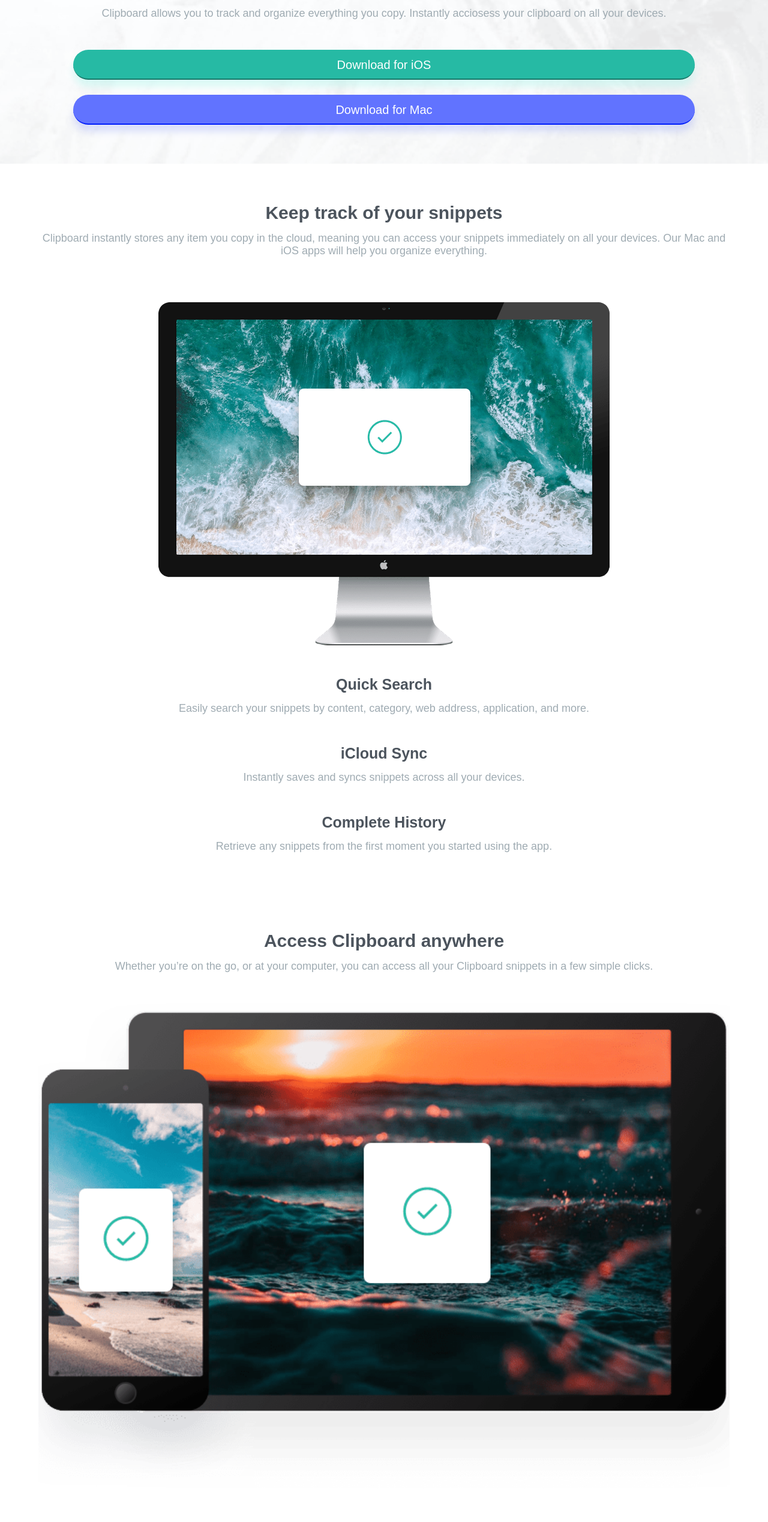
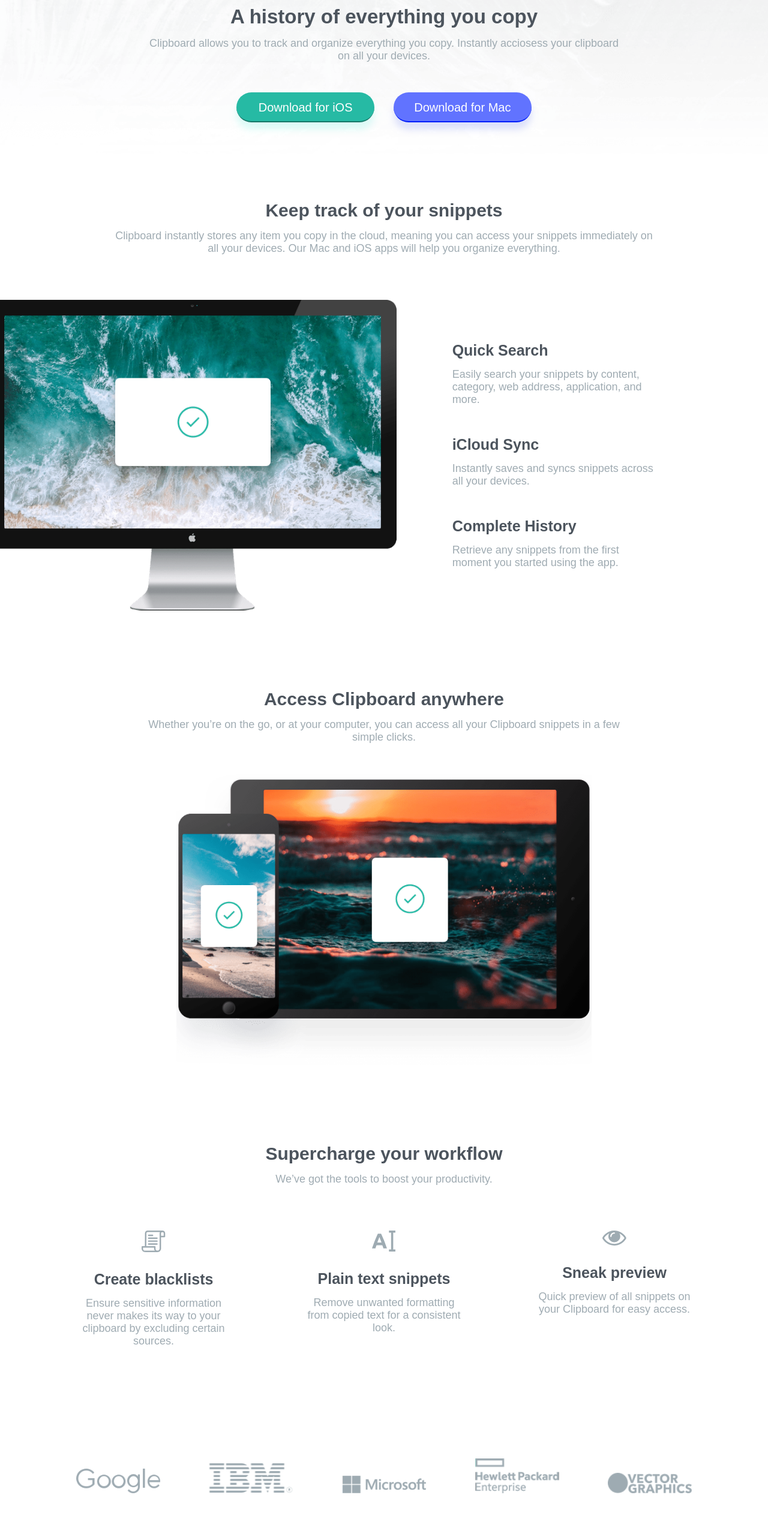
Before and after one commit to anthonyPassler/clipboard-landing-page-master, a plain HTML site: page index.html in a window 1280 px wide. Shown: the part 257-2795 px from the top of the page at 60% size. Drawn offline with Linux system fonts and the light colour scheme; a web font is replaced by a local one.

Commit message:
Mobile styling complete

```diff
--- a/index.html
+++ b/index.html
@@ -33,13 +33,17 @@
                     devices. Our Mac and iOS apps will help you organize everything.</p>
             </div>
             <div class="snippets-main">
+                <div class="snippets-image">
                     <img src="images/image-computer.png" alt="image of an iMac">
+                </div>
+                <div class="snippets-text">
                     <h3>Quick Search</h3>
                     <p>Easily search your snippets by content, category, web address, application, and more.</p>
                     <h3>iCloud Sync</h3>
                     <p>Instantly saves and syncs snippets across all your devices.</p>
                     <h3>Complete History</h3>
                     <p>Retrieve any snippets from the first moment you started using the app.</p>
+                </div>
             </div>
         </section>
         <section class="clipboard-section">
@@ -53,6 +57,7 @@
                 <h2>Supercharge your workflow</h2>
                 <p>We’ve got the tools to boost your productivity.</p>
             </div>
+            <div class="supercharge-container">
                 <div class="supercharge-items">
                     <img src="images/icon-blacklist.svg" alt="illustration of a list">
                     <h3>Create blacklists</h3>
@@ -67,6 +72,7 @@
                     <img src="images/icon-preview.svg" alt="illustration of an eye">
                     <h3>Sneak preview</h3>
                     <p>Quick preview of all snippets on your Clipboard for easy access.</p>
+                </div>
             </div>
         </section>
         <section class="client-logo-section">
@@ -87,7 +93,10 @@
         </section>
     </main>
     <footer>
+        <div class="footer-container">
+            <div class="footer-logo">
                 <img src="images/logo.svg" alt="company logo">
+            </div>
             <ul class="more-info-section">
                 <li>FAQs</li>
                 <li>Contact Us</li>
@@ -100,6 +109,7 @@
                 <li><i class="fab fa-twitter"></i></li>
                 <li><i class="fab fa-instagram"></i></li>
             </ul>
+        </div>
         <p class="attribution">
             Challenge by <a href="https://www.frontendmentor.io?ref=challenge" target="_blank">Frontend Mentor</a>.
             Coded by <a href="#">Anthony Pässler</a>.
--- a/style.css
+++ b/style.css
@@ -9,15 +9,16 @@
 }
 body {
 	font-family: 'Bai Jamjuree', sans-serif;
-	text-align: center;
 }
 p, ul li {
 	font-size: 1.8rem;
 	color: hsl(201, 11%, 66%);
 	margin-top: 15px;
+	text-align: center;
 }
 h1, h2, h3 {
 	color: hsl(210, 10%, 33%);
+	text-align: center;
 }
 h1 {
 	font-size: 3.3rem;
@@ -30,15 +31,18 @@
 }
 a {
 	font-size: 2rem;
+	text-align: center;
 }
 ul li {
 	list-style: none;
 }
 footer {
+	text-align: center;
 	background-color: hsl(201, 11%, 95%);
 }
 header, .snippets-section, .clipboard-section, .supercharge-section, .client-logo-section, .CTA-section {
 	padding: 65px 5%;
+	text-align: center;
 }
 /*---------------------------------------------------
 Buttons
@@ -82,8 +86,8 @@
 header img {
 	width: 100px;
 	margin-bottom: 50px;
+	margin-top: 50px;
 }
-
 /*---------------------------------------------------
 Main
 ---------------------------------------------------*/
@@ -115,9 +119,11 @@
 }
 /*Client Logo Section*/
 .client-logo-section ul li img{
+	width: 140px
+}
+.client-logo-section ul li{
 	padding: 25px;
 }
-
 /*---------------------------------------------------
 Footer
 ---------------------------------------------------*/
@@ -157,3 +163,132 @@
 	font-size: 11px;
 	color: hsl(228, 45%, 44%);
 }
+/*---------------------------------------------------
+Media Queries
+---------------------------------------------------*/
+ @media only screen and (min-width: 420px) {
+ 	h1, h2, h3, p, .download-btn-ios, .download-btn-mac {
+ 		margin-left: auto;
+ 		margin-right: auto;
+ 		max-width: 70%;
+ 	}
+ }
+  @media only screen and (min-width: 700px) {
+
+ /*---------------------------------------------------
+ Header
+ ---------------------------------------------------*/
+ header {
+ 	background-image: url(images/bg-header-desktop.png);
+ 	background-size: cover;
+ }
+ /*---------------------------------------------------
+ Buttons
+ ---------------------------------------------------*/
+ .download-btn-ios,
+ .download-btn-mac {
+ 	width: 230px;
+ 	display: inline-block;
+ 	margin-right: 15px;
+ 	margin-left: 15px;
+ }
+ /*---------------------------------------------------
+ Main
+ ---------------------------------------------------*/
+ /*Snippets*/
+ .snippets-main img {
+ 	width: 80%;
+ }
+ /*Clipboard*/
+ .clipboard-section img {
+ 	width: 80%;
+ 	padding-top: 50px;
+ }
+ /*supercharge*/
+.supercharge-items p{
+	width: 50%;
+ }
+}
+@media only screen and (min-width: 900px) {
+   /*---------------------------------------------------
+   Main
+   ---------------------------------------------------*/
+   /*Snippets*/
+   .snippets-main {
+   	display: flex;
+   	align-items: center;
+   }
+  .snippets-image {
+  	margin-left: -20px;
+  }
+  .snippets-text p, .snippets-text h3 {
+  	text-align: left;
+  }
+  .snippets-text p {
+  	padding-right: 15%;
+  }
+  .snippets-text h3:first-of-type  {
+  	padding-top: 0;
+  }
+  .snippets-main img {
+  	width: auto ;
+  }
+  .snippets-section {
+  	padding: 65px 0;
+  }
+  /*Supercharge*/
+  .supercharge-container {
+		display: flex;
+  }
+  .supercharge-items {
+		flex: 1;
+  }
+  .supercharge-items h3 {
+		max-width: 100%;
+  }
+  .supercharge-items p {
+  	width: 100%;
+  }
+  /*Clipboard*/
+  .clipboard-section img {
+  	width: 60%;
+  	padding-top: 50px;
+  }
+  /*Client Logo Section*/
+  .client-logo-section ul li{
+  	padding: 40px;
+  	display: inline-block;
+  }
+    /*---------------------------------------------------
+    Footer
+    ---------------------------------------------------*/
+    footer ul {
+
+    }
+    footer ul li {
+    	text-align: left;
+    }
+    footer ul li:first-of-type {
+    	margin-top: 0;
+    }
+    .footer-container {
+    	margin: 0 50px;
+    	display: flex;
+    }
+    .footer-logo {
+  		flex: 1;
+    }
+    .more-info-section {
+    	flex: 4;
+    	column-count: 3;
+    	column-gap: 20px;
+  		padding: 0 60px;
+    }
+    .social-icons {
+    	flex: 1;
+    }
+    .attribution {
+    	margin-top: 50px;
+    }
+
+  }
```
Lines whose indentation alone changed are shown as unchanged.
